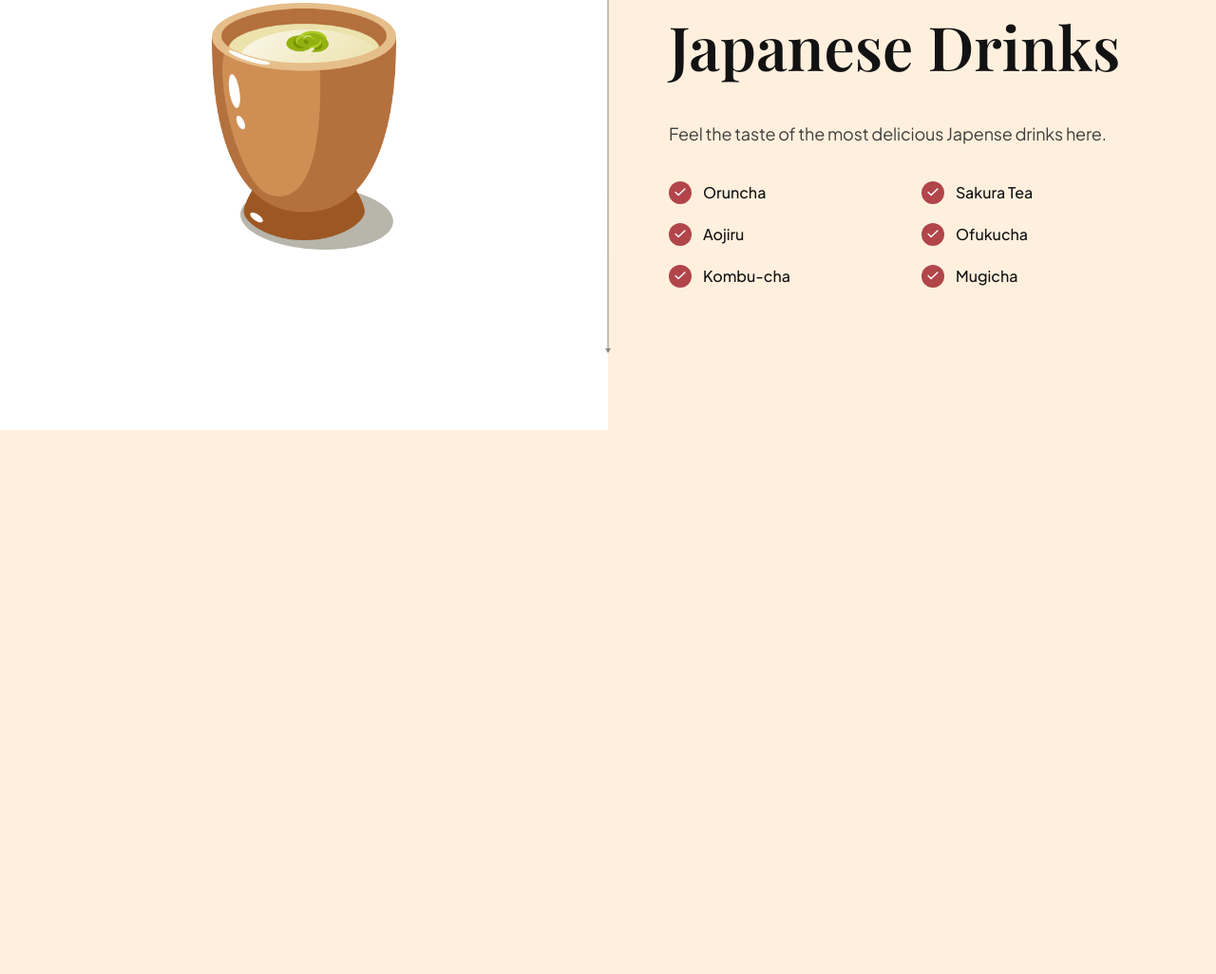
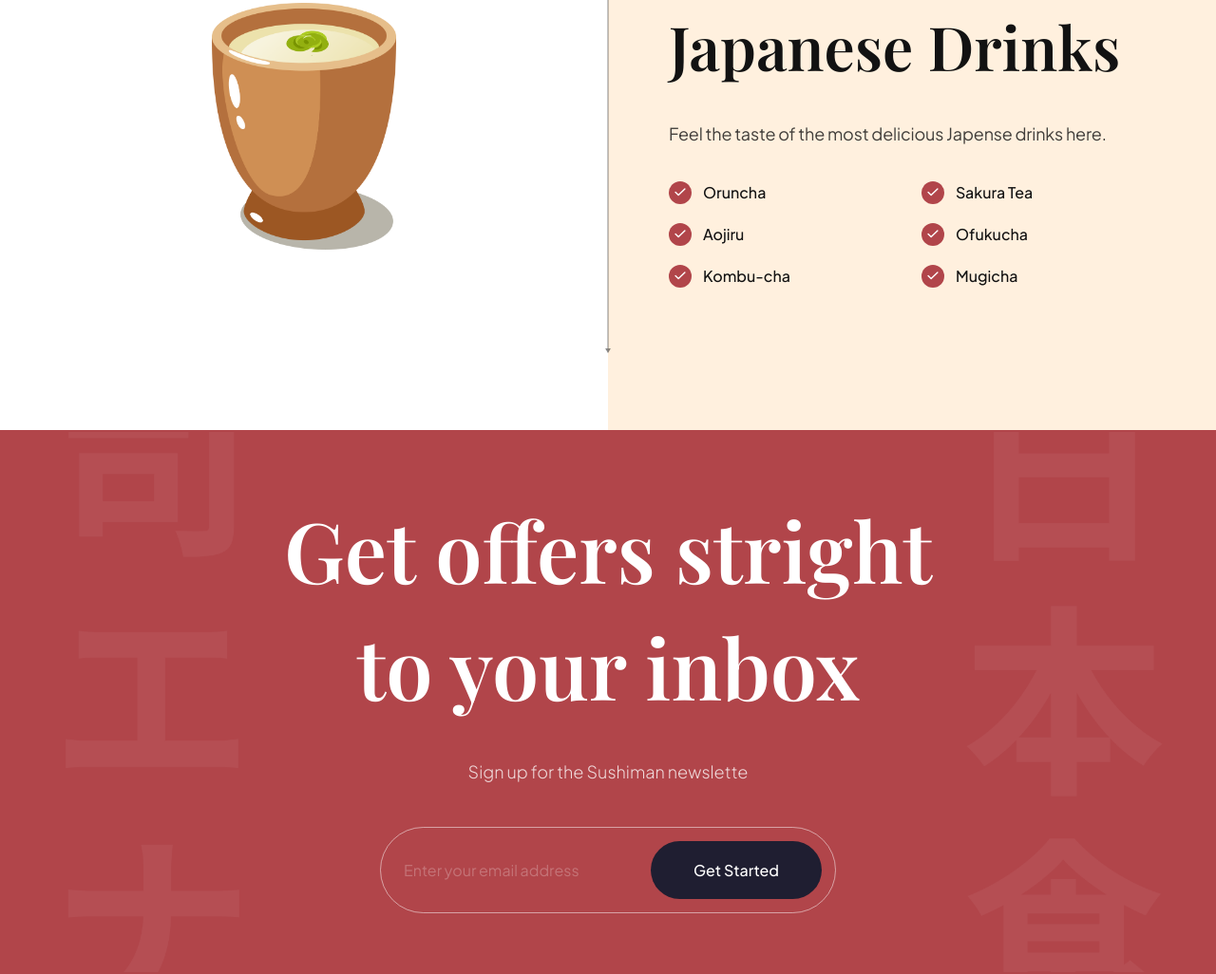
Before and after one commit to SHEIKH-ABDUL/SushiMan, a website built with Vite: page index.html in a window 1280 px wide. Shown: the part 3245-4271 px from the top of the page at 95% size. Before the commit the page ends 3698 px from the top, so only its background shows below. Built offline with nearby package versions, Linux system fonts and the light colour scheme.

Commit message:
get offers stright section code add

```diff
--- a/css/sections/subscribe.css
+++ b/css/sections/subscribe.css
@@ -0,0 +1,88 @@
+.subscription{
+  padding: 64px;
+
+
+  background-color: var(--primary-color);
+  background-image: url(../../assets/subscribe_bg.png);
+  background-position: center;
+  background-repeat: no-repeat;
+  background-size: contain;
+
+  flex-direction: column;
+  overflow: hidden;
+}
+
+.subscription h2{
+  font-size: 88px;
+  font-family: var(--playfair-display);
+  font-weight: 600;
+  line-height: 123px;
+
+  color: #fff;
+  text-align: center;
+}
+
+.subscription p{
+  font-size: 18px;
+  font-family: var(--plus-jakarta-sans);
+  font-weight: 300;
+  line-height: 36px;
+
+
+  margin-top: 32px;
+
+  color: rgba(255, 255, 255, 0.8);
+
+}
+
+
+.subscription__form{
+  min-width: 480px;
+  margin-top: 40px;
+
+  padding: 14px 14px 14px 24px;
+
+  display: flex;
+  gap: 10px;
+
+  border: 1px solid rgba(255, 255, 255, 0.5);
+  border-radius: 46px;
+}
+
+.subscription__form input{
+  flex: 1;
+
+  font-size: 16px;
+  font-weight: 400px;
+  font-family: var(--plus-jakarta-sans);
+
+  color: #fff;
+  opacity: 0.5;
+  background: transparent;
+  border: none;
+  outline: none;
+}
+
+.subscription__form input::placeholder{
+  color: #fff;
+  opacity: 0.5;
+}
+
+.subscription__form button{
+  padding: 20px;
+
+
+  min-width: 180px;
+
+  font-size: 16px;
+  font-weight: 500;
+  font-family: var(--plus-jakarta-sans);
+  color: #fff;
+  text-align: center;
+
+  background: var(--black-400);
+  border-radius: 46px;
+  border: none;
+  outline: none;
+  cursor: pointer;
+}
--- a/index.html
+++ b/index.html
@@ -320,6 +320,16 @@
     </section>
 
 
+    <section class="subscription flex-center" id="services" >
+      <h2 data-aos="flip-down"> Get offers stright <br />
+        to your inbox</h2>
+        <p data-aos="fade-up">Sign up for the Sushiman newslette</p>
+        <div class="subscription__form" data-aos="fade-up">
+          <input type="text" placeholder="Enter your email address"/>
+          <button>Get Started</button>
+        </div>
+    </section>
+
     <script src="js/script.js" type="module"></script>
   </body>
 </html>
```
